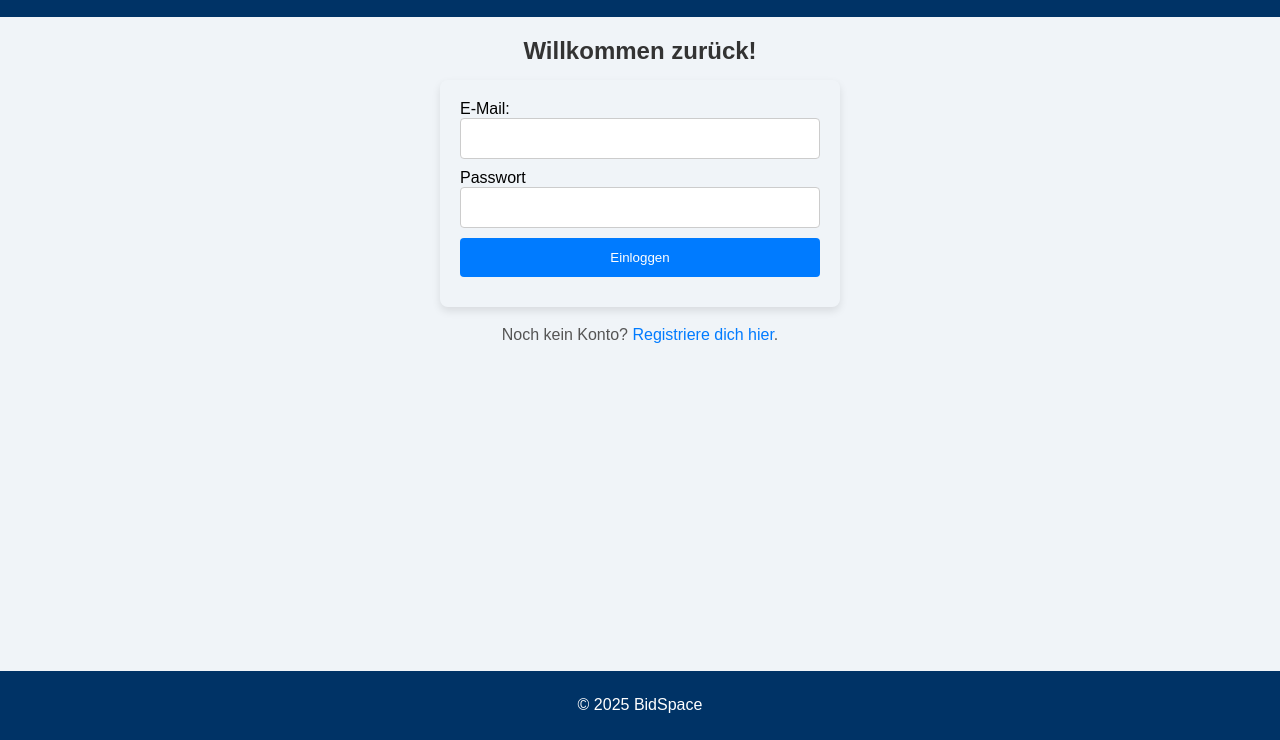
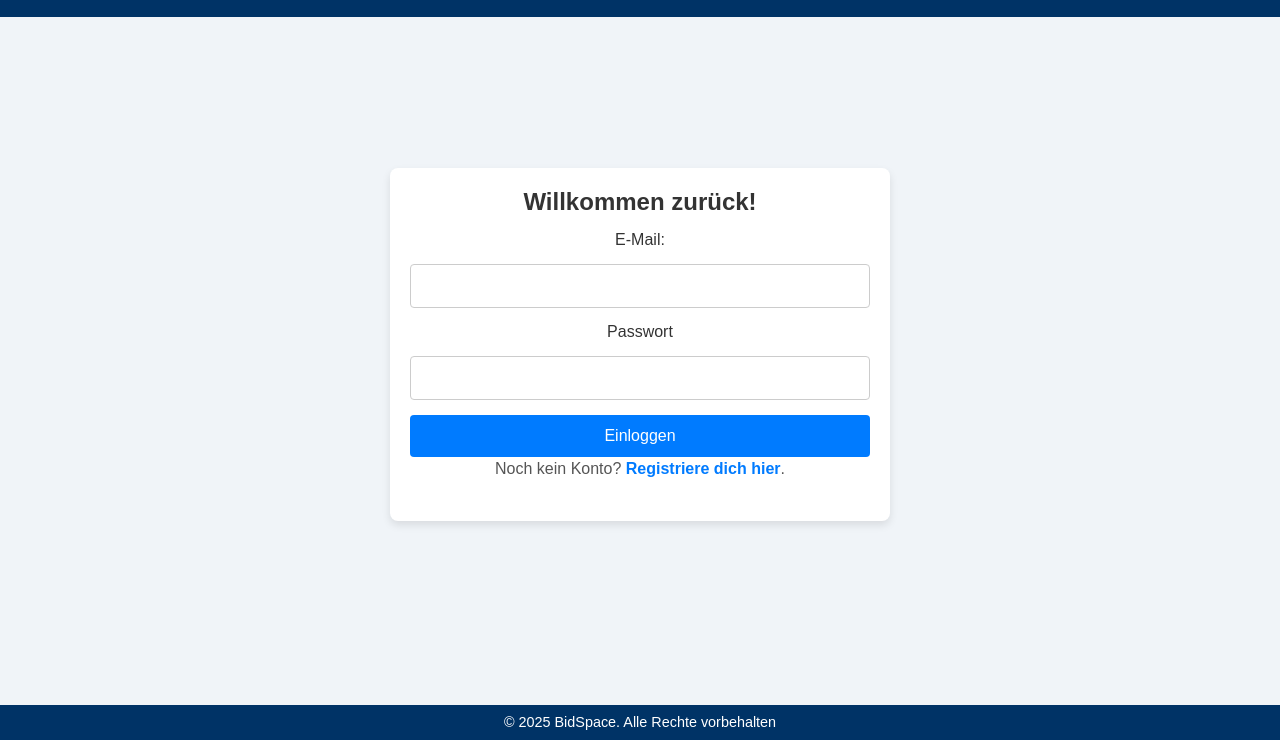
Before and after one commit to trupper61/db-internship-webpage, a plain HTML site: page auth/login.html in a window 1280 px wide. Shown: the part 60-800 px from the top of the page. Drawn offline with Linux system fonts and the light colour scheme.

Commit message:
CSS overhault vor auth. Transitions added

```diff
--- a/auth/auth.css
+++ b/auth/auth.css
@@ -1,4 +1,9 @@
 /* auth.css */
+* {
+    margin: 0;
+    padding: 0;
+    box-sizing: border-box;
+}
 
 body {
     background-color: #f0f4f8;
@@ -8,6 +13,7 @@ body {
     display: flex;
     flex-direction: column;
     height: 100vh;
+    color: #333;
 }
 
 header {
@@ -22,11 +28,30 @@ header h1 {
     margin: 0;
 }
 
+main {
+    flex: 1;
+    display: flex;
+    flex-direction: column;
+    align-items: center;
+    justify-content: center;
+    padding: 20px;
+}
+
+main section {
+    width: 100%;
+    max-width: 500px;
+    background-color: white;
+    border-radius: 8px;
+    padding: 20px;
+    box-shadow: 0 4px 8px rgba(0, 0, 0, 0.1);
+    margin-bottom: 2rem;
+    text-align: center;
+}
+
 h2 {
     font-size: 1.5rem;
     margin-bottom: 15px;
     color: #333;
-    text-align: center;
 }
 
 main p {
@@ -34,17 +59,12 @@ main p {
     color: #555;
     margin-bottom: 20px;
     line-height: 1.5;
-    text-align: center;
 }
 
 form {
-    max-width: 400px;
-    margin: 0 auto;
-    padding: 20px;
-    border-color: #ffffff;
-    border-radius: 8px;
-    box-shadow: 0 4px 8px rgba(0, 0, 0, 0.1);
-    box-sizing: border-box;
+    display: flex;
+    flex-direction: column;
+    gap: 15px;
 }
 
 input[type="text"],
@@ -53,9 +73,9 @@ input[type="password"],
 button {
     width: 100%;
     padding: 12px;
-    margin-bottom: 10px;
     border-radius: 4px;
     border: 1px solid #ccc;
+    font-size: 1rem;
     box-sizing: border-box;
 }
 
@@ -64,6 +84,7 @@ button {
     color: white;
     border: none;
     cursor: pointer;
+    transition: background-color 0.3s;
 }
 
 button:hover {
@@ -73,6 +94,7 @@ button:hover {
 a {
     text-decoration: none;
     color: #007BFF;
+    font-weight: bold;
 }
 
 a:hover {
@@ -83,8 +105,7 @@ footer {
     margin-top: auto;
     background-color: #003366;
     text-align: center;
-    position: relative;
-    bottom: 0;
     padding: 0.6rem;
     color: white;
+    font-size: 0.9rem;
 }
--- a/auth/login.html
+++ b/auth/login.html
@@ -27,7 +27,7 @@
         </section>
     </main>
     <footer>
-        <p>&copy; 2025 BidSpace</p>
+        <p>&copy; 2025 BidSpace. Alle Rechte vorbehalten</p>
     </footer>
 </body>
 </html>
```
Also changed, not shown: auth/register.html (+1 -1 lines).
